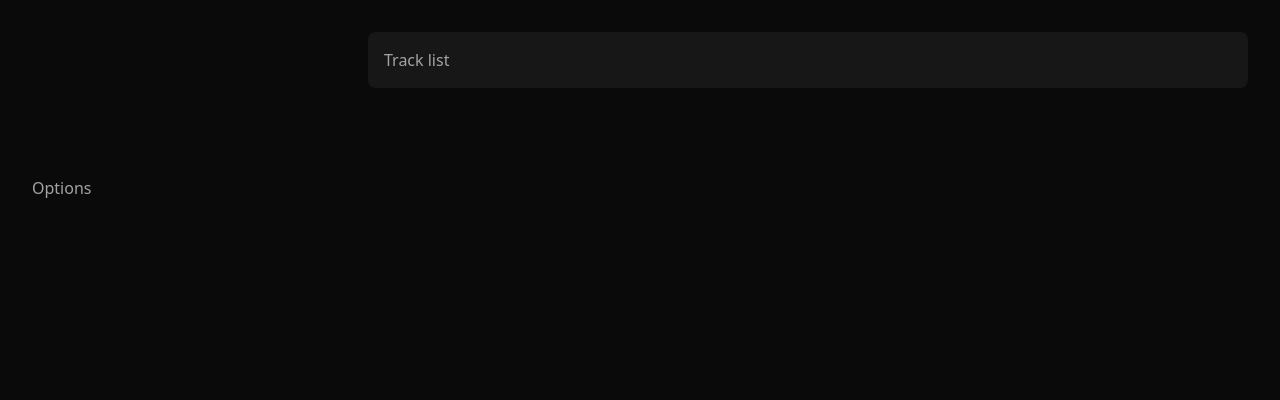
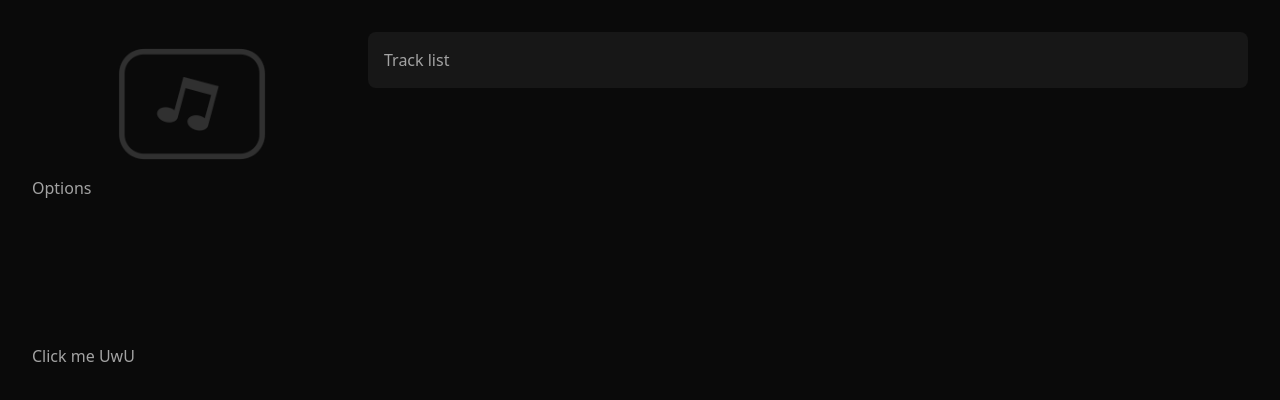
Before and after one commit to zp100/nextjs-webserver-2, a Next.js app: page /youtune in a window 1280 px wide. Shown: the top 400 px of the page. Built offline with nearby package versions, Linux system fonts and the light colour scheme.

Commit message:
Added YouTube player test.

```diff
--- /dev/null
+++ b/src/app/youtune/YouTubePlayer.tsx
@@ -0,0 +1,23 @@
+'use client'
+import React from 'react'
+import ReactPlayer from 'react-player'
+import Image from 'next/image'
+import youtunePlaceholder from './YouTune_placeholder.png'
+
+export default function YouTubePlayer({ url }: { url?: string }) {
+    // Detect if this is on the client.
+    const [ isClient, setIsClient ] = React.useState(false)
+    React.useEffect(() => setIsClient(true), [])
+
+    // Only load the embed if on the client, to prevent hydration errors.
+    return (isClient && url ? <>
+        <ReactPlayer
+            url={ url }
+            width="100%"
+            height="100%"
+            controls
+            playing />
+    </> : <>
+        <Image src={ youtunePlaceholder } alt="YouTune logo placeholder" className="w-min h-full p-4" />
+    </>)
+}
--- a/src/app/youtune/page.tsx
+++ b/src/app/youtune/page.tsx
@@ -1,10 +1,10 @@
 'use client'
-import Image from 'next/image'
 import React from 'react'
-import ReactPlayer from 'react-player'
-import youtunePlaceholder from './YouTune_placeholder.png'
+import YouTubePlayer from './YouTubePlayer'
 
 export default function Page() {
+    const [ url, setUrl ] = React.useState('')
+
     return <>
         <div className="flex flex-col gap-4 md:flex-row">
             {/* Video options. */}
@@ -13,7 +13,7 @@ export default function Page() {
                 <div className="md:fixed md:w-80">
                     {/* Video box. */}
                     <div className="h-36 flex justify-center">
-                        <YouTubePlayer videoUrl="https://www.youtube.com/watch?v=aTawJ5Bd36M" />
+                        <YouTubePlayer url={ url } />
                     </div>
 
                     {/* TODO */}
@@ -27,20 +27,8 @@ export default function Page() {
                 Track list
             </div>
         </div>
+
+        <button onClick={ () => setUrl('https://www.youtube.com/watch?v=aTawJ5Bd36M') }
+            className="mt-64">Click me UwU</button>
     </>
 }
-
-function YouTubePlayer({ videoUrl }: { videoUrl?: string }) {
-    // Detect if this is on the client.
-    const [ isClient, setIsClient ] = React.useState(false)
-    React.useEffect(() => {
-        setIsClient(true)
-    }, [])
-
-    // Only load the embed if on the client, to prevent hydration errors.
-    return (isClient && videoUrl ? <>
-        <ReactPlayer url={ videoUrl } width="100%" height="100%" controls />
-    </> : <>
-        <Image src={ youtunePlaceholder } alt="YouTune logo placeholder" className="w-min h-full p-4" />
-    </>)
-}
```
